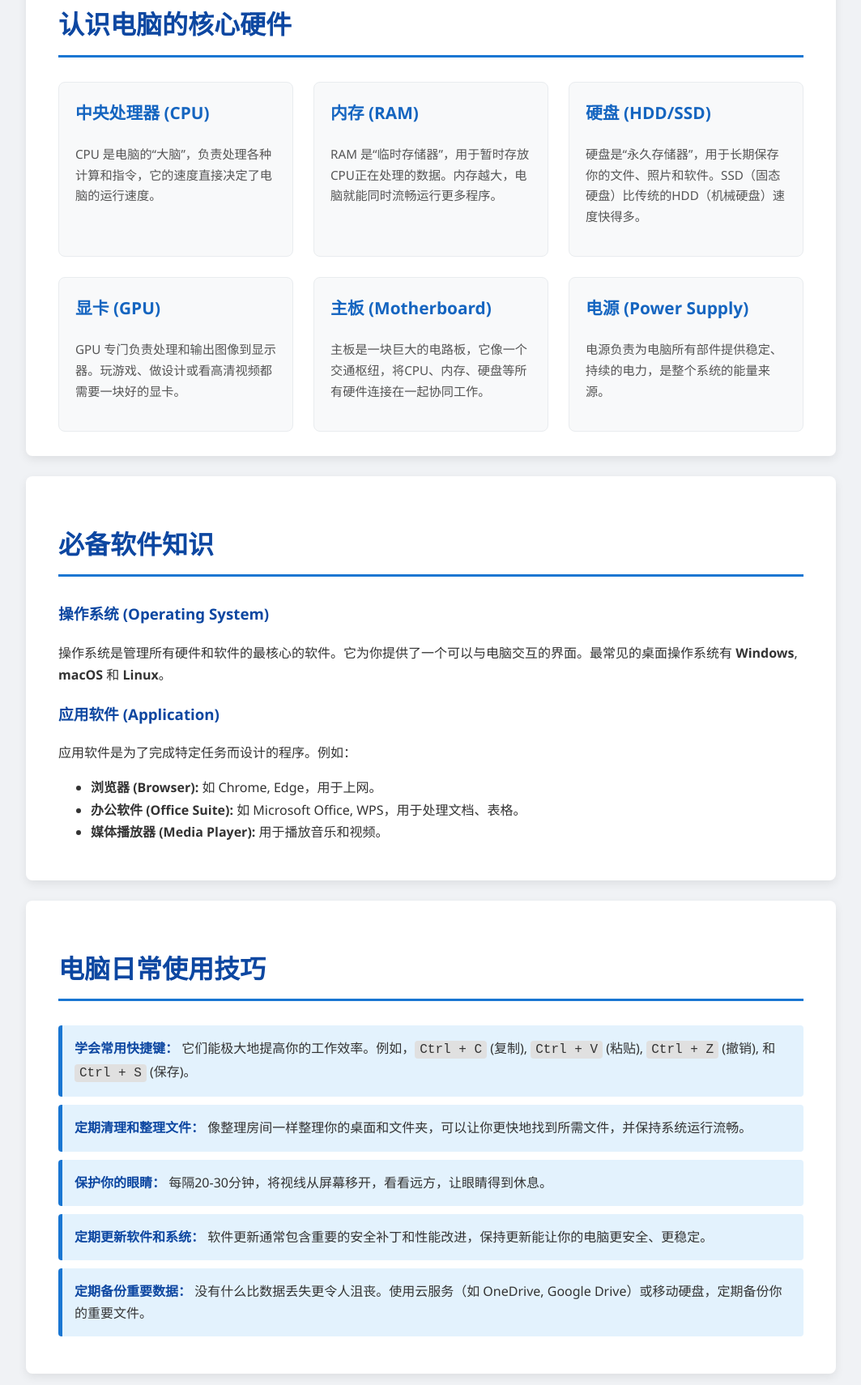
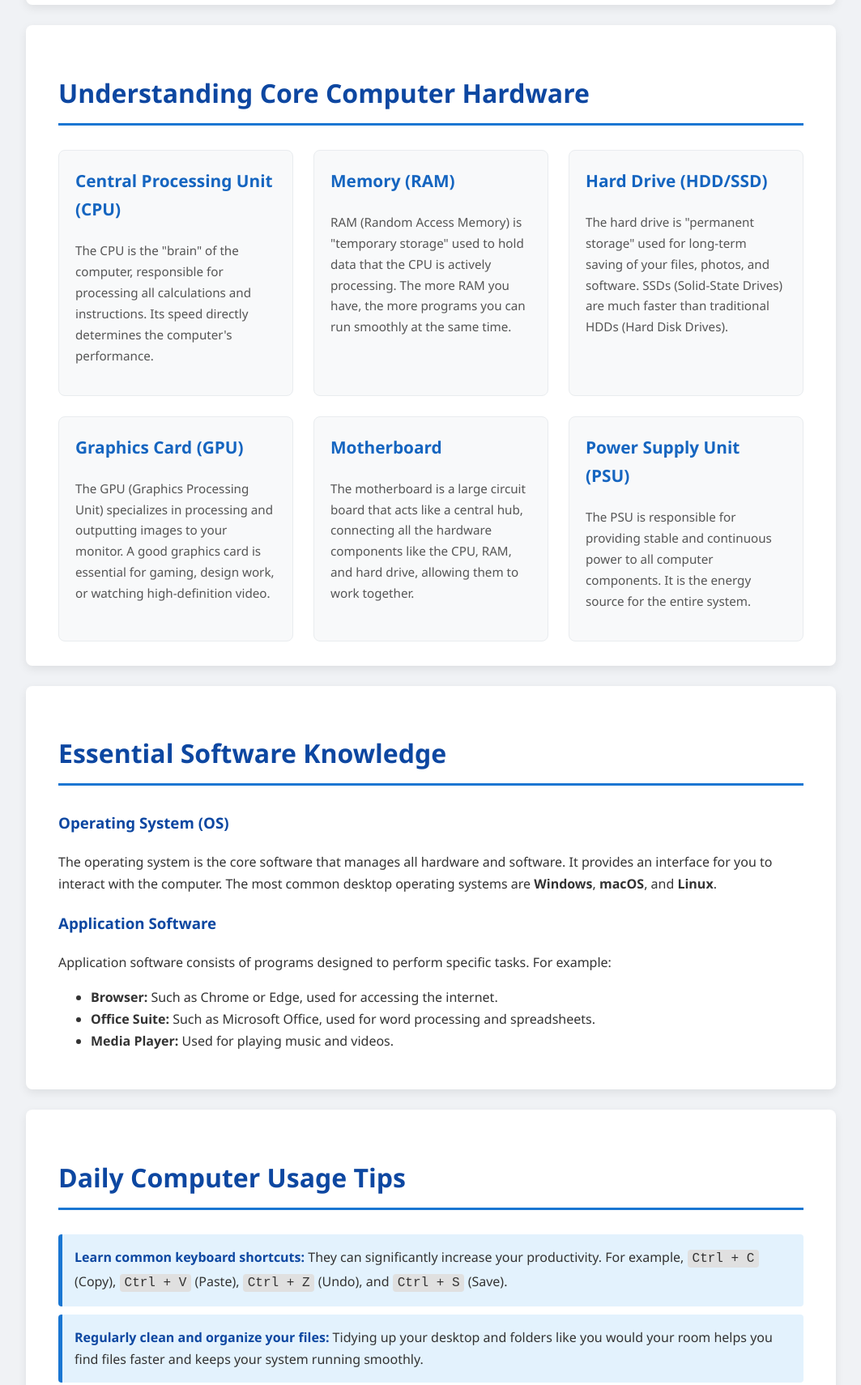
Before and after one commit to JIYU292/ludamo.us, a plain HTML site: page index.html in a window 1280 px wide. Shown: the part 812-2522 px from the top of the page at 81% size, without its empty margins (108-1171 px from the left). Drawn offline with Linux system fonts and the light colour scheme.

Commit message:
Update index.html

```diff
--- a/index.html
+++ b/index.html
@@ -1,16 +1,16 @@
 <!DOCTYPE html>
-<html lang="zh-CN">
+<html lang="en">
 <head>
     <meta charset="UTF-8">
     <meta name="viewport" content="width=device-width, initial-scale=1.0">
-    <title>电脑基础知识入门</title>
+    <title>Introduction to Computer Basics</title>
     <style>
-        /* --- 全局样式 --- */
+        /* --- Global Styles --- */
         body {
             font-family: 'Segoe UI', 'Roboto', 'Helvetica Neue', Arial, sans-serif;
             margin: 0;
             padding: 0;
-            background-color: #f0f2f5; /* 淡灰色背景 */
+            background-color: #f0f2f5; /* Light gray background */
             color: #333;
             line-height: 1.7;
         }
@@ -22,11 +22,11 @@
         }
 
         h1, h2, h3 {
-            color: #0d47a1; /* 深蓝色，科技感 */
+            color: #0d47a1; /* Deep blue for a tech feel */
         }
 
         a {
-            color: #1976d2; /* 链接颜色 */
+            color: #1976d2; /* Link color */
             text-decoration: none;
         }
 
@@ -34,9 +34,9 @@
             text-decoration: underline;
         }
 
-        /* --- 头部 --- */
+        /* --- Header --- */
         .header {
-            background: linear-gradient(135deg, #0d47a1, #1976d2); /* 蓝色渐变 */
+            background: linear-gradient(135deg, #0d47a1, #1976d2); /* Blue gradient */
             color: white;
             padding: 60px 20px;
             text-align: center;
@@ -56,7 +56,7 @@
             margin: 10px auto 0;
         }
 
-        /* --- 内容区域通用样式 --- */
+        /* --- General Content Section Styles --- */
         .content-section {
             background-color: #ffffff;
             margin: 25px auto;
@@ -72,7 +72,7 @@
             margin-bottom: 30px;
         }
 
-        /* --- 硬件卡片 --- */
+        /* --- Hardware Cards --- */
         .hardware-grid {
             display: grid;
             grid-template-columns: repeat(auto-fit, minmax(250px, 1fr));
@@ -103,14 +103,14 @@
             color: #555;
         }
 
-        /* --- 技巧列表 --- */
+        /* --- Tips List --- */
         .tips-list {
             list-style-type: none;
             padding-left: 0;
         }
 
         .tips-list li {
-            background-color: #e3f2fd; /* 非常浅的蓝色 */
+            background-color: #e3f2fd; /* Very light blue */
             margin-bottom: 10px;
             padding: 15px;
             border-left: 5px solid #1976d2;
@@ -128,7 +128,7 @@
             font-family: 'Courier New', Courier, monospace;
         }
 
-        /* --- 页脚 --- */
+        /* --- Footer --- */
         .footer {
             text-align: center;
             padding: 25px;
@@ -137,7 +137,7 @@
             font-size: 0.9rem;
         }
 
-        /* --- 响应式设计 --- */
+        /* --- Responsive Design --- */
         @media (max-width: 768px) {
             .header h1 {
                 font-size: 2.5rem;
@@ -151,81 +151,81 @@
 <body>
 
     <header class="header">
-        <h1>探索电脑的世界</h1>
-        <p>从零开始，轻松理解电脑的工作原理和使用技巧。</p>
+        <h1>Explore the World of Computers</h1>
+        <p>Start from scratch and easily understand how computers work and essential usage tips.</p>
     </header>
 
     <div class="container">
 
         <section class="content-section">
-            <h2 class="section-title">核心概念：硬件与软件</h2>
-            <p>电脑系统由两大基本部分构成，它们相互协作，缺一不可。</p>
-            <h3>硬件 (Hardware)</h3>
-            <p>硬件是电脑中所有看得到、摸得着的物理部件。它们是电脑的“身体”。比如显示器、键盘、鼠标以及电脑主机内部的各种零件。</p>
-            <h3>软件 (Software)</h3>
-            <p>软件是安装在硬件上的一系列程序和指令，它告诉硬件该做什么。软件是电脑的“灵魂”。比如你正在使用的浏览器、操作系统 (Windows/macOS) 和各种应用。</p>
+            <h2 class="section-title">Core Concepts: Hardware & Software</h2>
+            <p>A computer system consists of two fundamental parts that work together. Neither can function without the other.</p>
+            <h3>Hardware</h3>
+            <p>Hardware refers to all the physical components of a computer that you can see and touch. It's the "body" of the computer. Examples include the monitor, keyboard, mouse, and the various parts inside the computer case.</p>
+            <h3>Software</h3>
+            <p>Software is a series of programs and instructions installed on the hardware that tells the hardware what to do. It's the "soul" of the computer. Examples include the browser you are using, your operating system (Windows/macOS), and various applications.</p>
         </section>
 
         <section class="content-section">
-            <h2 class="section-title">认识电脑的核心硬件</h2>
+            <h2 class="section-title">Understanding Core Computer Hardware</h2>
             <div class="hardware-grid">
                 <div class="hardware-card">
-                    <h3>中央处理器 (CPU)</h3>
-                    <p>CPU 是电脑的“大脑”，负责处理各种计算和指令，它的速度直接决定了电脑的运行速度。</p>
+                    <h3>Central Processing Unit (CPU)</h3>
+                    <p>The CPU is the "brain" of the computer, responsible for processing all calculations and instructions. Its speed directly determines the computer's performance.</p>
                 </div>
                 <div class="hardware-card">
-                    <h3>内存 (RAM)</h3>
-                    <p>RAM 是“临时存储器”，用于暂时存放CPU正在处理的数据。内存越大，电脑就能同时流畅运行更多程序。</p>
+                    <h3>Memory (RAM)</h3>
+                    <p>RAM (Random Access Memory) is "temporary storage" used to hold data that the CPU is actively processing. The more RAM you have, the more programs you can run smoothly at the same time.</p>
                 </div>
                 <div class="hardware-card">
-                    <h3>硬盘 (HDD/SSD)</h3>
-                    <p>硬盘是“永久存储器”，用于长期保存你的文件、照片和软件。SSD（固态硬盘）比传统的HDD（机械硬盘）速度快得多。</p>
+                    <h3>Hard Drive (HDD/SSD)</h3>
+                    <p>The hard drive is "permanent storage" used for long-term saving of your files, photos, and software. SSDs (Solid-State Drives) are much faster than traditional HDDs (Hard Disk Drives).</p>
                 </div>
                  <div class="hardware-card">
-                    <h3>显卡 (GPU)</h3>
-                    <p>GPU 专门负责处理和输出图像到显示器。玩游戏、做设计或看高清视频都需要一块好的显卡。</p>
+                    <h3>Graphics Card (GPU)</h3>
+                    <p>The GPU (Graphics Processing Unit) specializes in processing and outputting images to your monitor. A good graphics card is essential for gaming, design work, or watching high-definition video.</p>
                 </div>
                  <div class="hardware-card">
-                    <h3>主板 (Motherboard)</h3>
-                    <p>主板是一块巨大的电路板，它像一个交通枢纽，将CPU、内存、硬盘等所有硬件连接在一起协同工作。</p>
+                    <h3>Motherboard</h3>
+                    <p>The motherboard is a large circuit board that acts like a central hub, connecting all the hardware components like the CPU, RAM, and hard drive, allowing them to work together.</p>
                 </div>
                  <div class="hardware-card">
-                    <h3>电源 (Power Supply)</h3>
-                    <p>电源负责为电脑所有部件提供稳定、持续的电力，是整个系统的能量来源。</p>
+                    <h3>Power Supply Unit (PSU)</h3>
+                    <p>The PSU is responsible for providing stable and continuous power to all computer components. It is the energy source for the entire system.</p>
                 </div>
             </div>
         </section>
 
         <section class="content-section">
-            <h2 class="section-title">必备软件知识</h2>
-            <h3>操作系统 (Operating System)</h3>
-            <p>操作系统是管理所有硬件和软件的最核心的软件。它为你提供了一个可以与电脑交互的界面。最常见的桌面操作系统有 <strong>Windows</strong>, <strong>macOS</strong> 和 <strong>Linux</strong>。</p>
-            <h3>应用软件 (Application)</h3>
-            <p>应用软件是为了完成特定任务而设计的程序。例如：</p>
+            <h2 class="section-title">Essential Software Knowledge</h2>
+            <h3>Operating System (OS)</h3>
+            <p>The operating system is the core software that manages all hardware and software. It provides an interface for you to interact with the computer. The most common desktop operating systems are <strong>Windows</strong>, <strong>macOS</strong>, and <strong>Linux</strong>.</p>
+            <h3>Application Software</h3>
+            <p>Application software consists of programs designed to perform specific tasks. For example:</p>
             <ul>
-                <li><strong>浏览器 (Browser):</strong> 如 Chrome, Edge，用于上网。</li>
-                <li><strong>办公软件 (Office Suite):</strong> 如 Microsoft Office, WPS，用于处理文档、表格。</li>
-                <li><strong>媒体播放器 (Media Player):</strong> 用于播放音乐和视频。</li>
+                <li><strong>Browser:</strong> Such as Chrome or Edge, used for accessing the internet.</li>
+                <li><strong>Office Suite:</strong> Such as Microsoft Office, used for word processing and spreadsheets.</li>
+                <li><strong>Media Player:</strong> Used for playing music and videos.</li>
             </ul>
         </section>
 
         <section class="content-section">
-            <h2 class="section-title">电脑日常使用技巧</h2>
+            <h2 class="section-title">Daily Computer Usage Tips</h2>
             <ul class="tips-list">
                 <li>
-                    <strong>学会常用快捷键：</strong> 它们能极大地提高你的工作效率。例如，<code>Ctrl + C</code> (复制), <code>Ctrl + V</code> (粘贴), <code>Ctrl + Z</code> (撤销), 和 <code>Ctrl + S</code> (保存)。
+                    <strong>Learn common keyboard shortcuts:</strong> They can significantly increase your productivity. For example, <code>Ctrl + C</code> (Copy), <code>Ctrl + V</code> (Paste), <code>Ctrl + Z</code> (Undo), and <code>Ctrl + S</code> (Save).
                 </li>
                 <li>
-                    <strong>定期清理和整理文件：</strong> 像整理房间一样整理你的桌面和文件夹，可以让你更快地找到所需文件，并保持系统运行流畅。
+                    <strong>Regularly clean and organize your files:</strong> Tidying up your desktop and folders like you would your room helps you find files faster and keeps your system running smoothly.
                 </li>
                 <li>
-                    <strong>保护你的眼睛：</strong> 每隔20-30分钟，将视线从屏幕移开，看看远方，让眼睛得到休息。
+                    <strong>Protect your eyes:</strong> Every 20-30 minutes, look away from the screen and focus on a distant object to give your eyes a rest.
                 </li>
                 <li>
-                    <strong>定期更新软件和系统：</strong> 软件更新通常包含重要的安全补丁和性能改进，保持更新能让你的电脑更安全、更稳定。
+                    <strong>Regularly update your software and OS:</strong> Updates often include important security patches and performance improvements. Keeping them up-to-date makes your computer safer and more stable.
                 </li>
                  <li>
-                    <strong>定期备份重要数据：</strong> 没有什么比数据丢失更令人沮丧。使用云服务（如 OneDrive, Google Drive）或移动硬盘，定期备份你的重要文件。
+                    <strong>Regularly back up important data:</strong> Nothing is more frustrating than data loss. Use cloud services (like OneDrive, Google Drive) or an external hard drive to back up your important files regularly.
                 </li>
             </ul>
         </section>
@@ -233,7 +233,7 @@
     </div>
 
     <footer class="footer">
-        <p>&copy; 2025 数字世界漫游指南。保留所有权利。</p>
+        <p>&copy; 2025 A Hitchhiker's Guide to the Digital World. All rights reserved.</p>
     </footer>
 
 </body>
```
